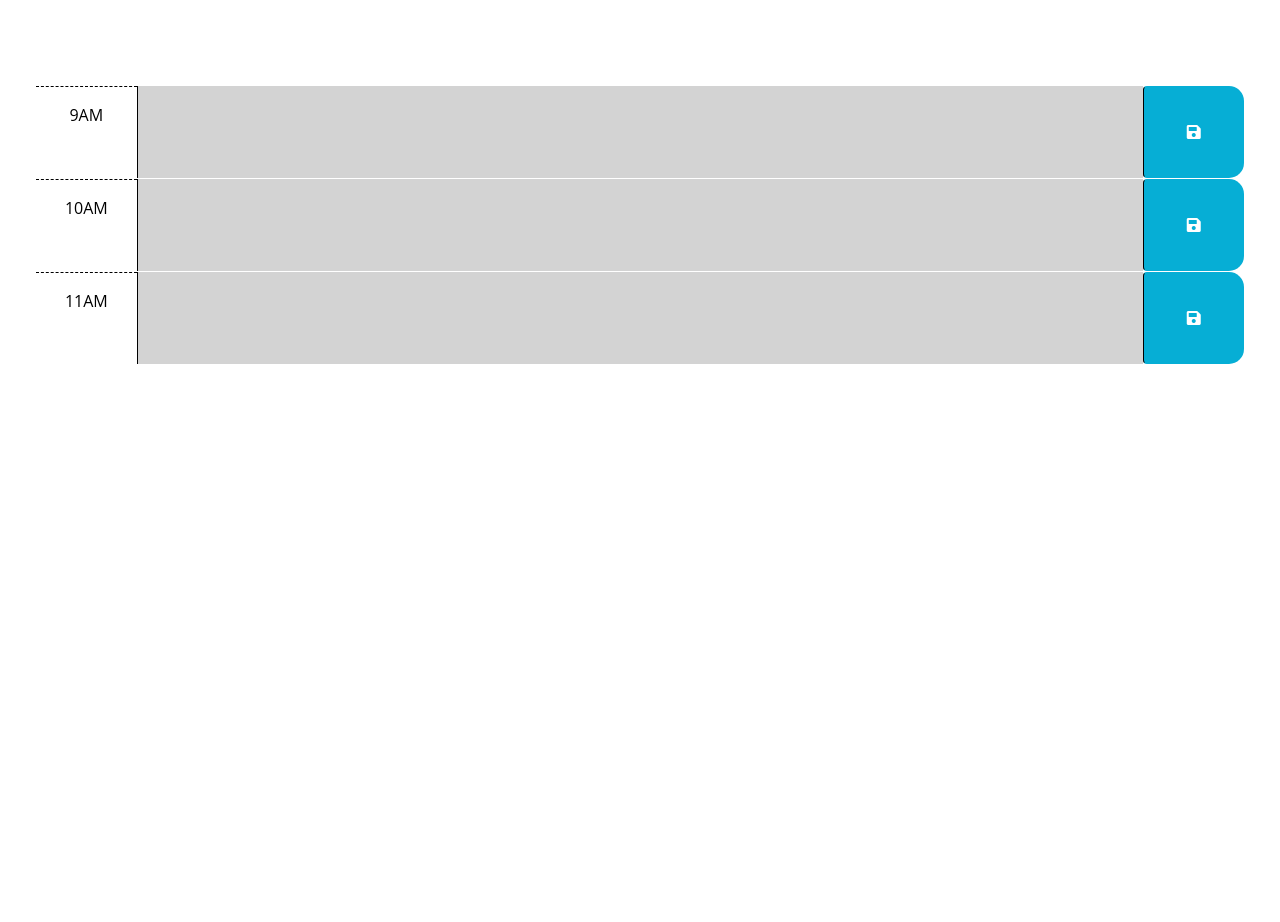
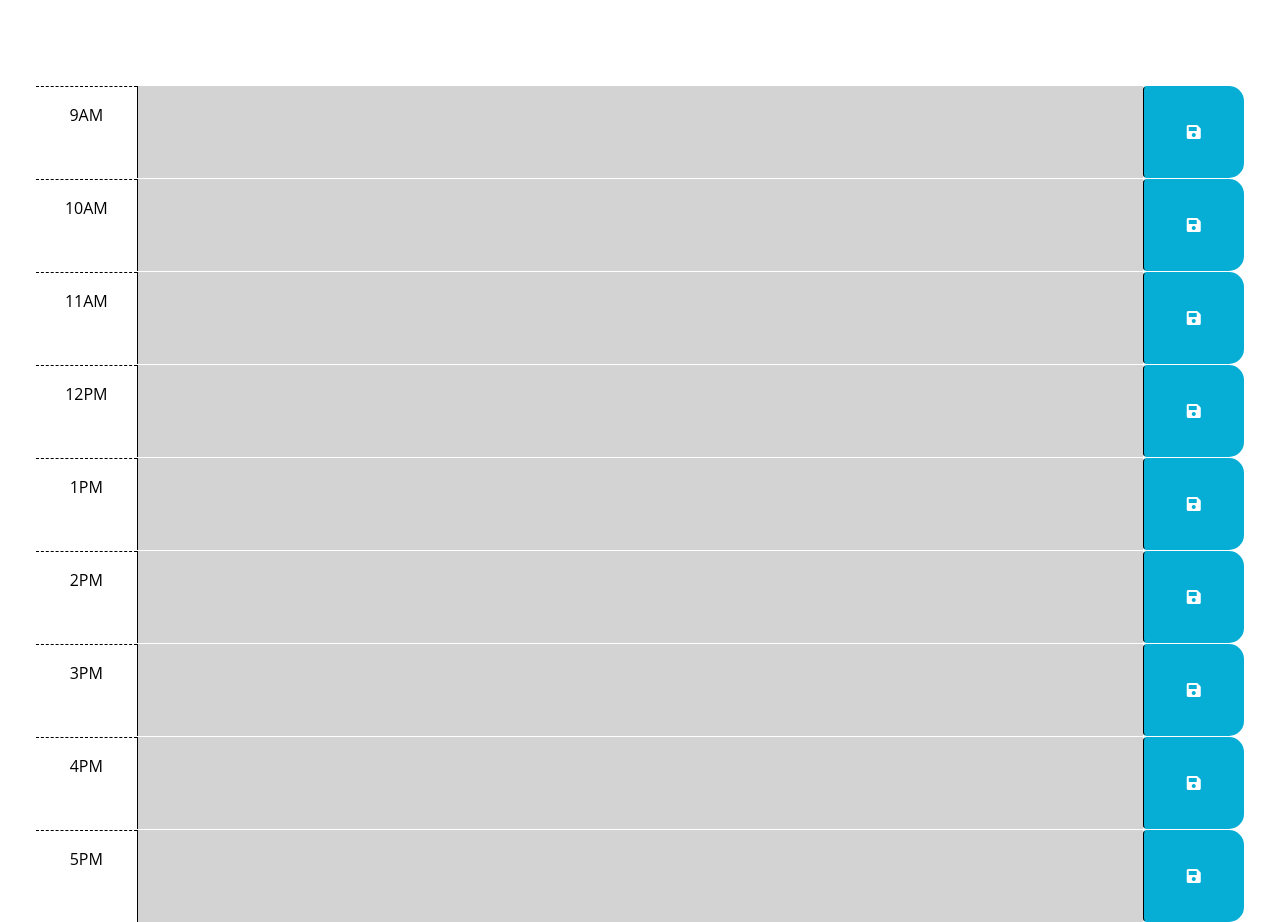
Before and after one commit to Corey-Carpenter/work-day-scheduler, a plain HTML site: page index.html in a window 1280 px wide. Shown: the part 166-1088 px from the top of the page. Before the commit the page ends 800 px from the top, so only its background shows below. Drawn offline with nearby package versions, Linux system fonts and the light colour scheme.

Commit message:
added the final hours in HTML and slightly modified js

```diff
--- a/assets/script.js
+++ b/assets/script.js
@@ -1,12 +1,9 @@
-// Wrap all code that interacts with the DOM in a call to jQuery to ensure that
-// the code isn't run until the browser has finished rendering all the elements
-// in the html.
+var eventsData;
 
-//function to set the color of blocks depending on the time of day it is
 function setHourColors() {
   var now = dayjs();
 
-  for (var i = 8; i < 17; i++) {
+  for (var i = 9; i < 18; i++) {
     if (i < now.hour()) {
       $("#hour-" + i + " textarea").addClass("past");
     } else if (i == now.hour()) {
@@ -17,15 +14,48 @@ function setHourColors() {
 }};
 
 function loadStoredData() {
+  var eventsData = JSON.parse(localStorage.getItem("calendarEvents"));
+  //sets them to blank if there's no data
+  if (!eventsData) {
+     eventsData = {
+        hour9: "",
+        hour10: "",
+        hour11: "",
+        hour12: "",
+        hour13: "",
+        hour14: "",
+        hour15: "",
+        hour16: "",
+        hour17: "",
+     }
+  }
   //TODO Load existing data from local storage
 }
 
 function handleSaveClick(event) {
+  //grab data from HTML
   var saveButton = $(event.target);
-  //TODO store thi hour's data in local storage
+  var value = hourBlock.children("textarea").val();
+  var hour = hourBlock.attr("id").split("-")[1];
+
+//modify our data object
+  eventsData["hour" + hour] = value;
+
+  //TODO store this hour's data in local storage
+  localStorage.setItem("calendarEvents", JSON.stringify(eventsData));
 }
 
 $(function() {
   setHourColors();
   loadStoredData();
 });
+
+$(".saveBtn").on("click", handleSaveClick);
+
+
+
+// Wrap all code that interacts with the DOM in a call to jQuery to ensure that
+// the code isn't run until the browser has finished rendering all the elements
+// in the html.
+
+//function to set the color of blocks depending on the time of day it is
--- a/index.html
+++ b/index.html
@@ -65,6 +65,54 @@
           <i class="fas fa-save" aria-hidden="true"></i>
         </button>
       </div>
+
+      <div id="hour-12" class="row time-block">
+        <div class="col-2 col-md-1 hour text-center py-3">12PM</div>
+        <textarea class="col-8 col-md-10 description" rows="3"> </textarea>
+        <button class="btn saveBtn col-2 col-md-1" aria-label="save">
+          <i class="fas fa-save" aria-hidden="true"></i>
+        </button>
+      </div>
+
+      <div id="hour-13" class="row time-block">
+        <div class="col-2 col-md-1 hour text-center py-3">1PM</div>
+        <textarea class="col-8 col-md-10 description" rows="3"> </textarea>
+        <button class="btn saveBtn col-2 col-md-1" aria-label="save">
+          <i class="fas fa-save" aria-hidden="true"></i>
+        </button>
+      </div>
+
+      <div id="hour-14" class="row time-block">
+        <div class="col-2 col-md-1 hour text-center py-3">2PM</div>
+        <textarea class="col-8 col-md-10 description" rows="3"> </textarea>
+        <button class="btn saveBtn col-2 col-md-1" aria-label="save">
+          <i class="fas fa-save" aria-hidden="true"></i>
+        </button>
+      </div>
+
+      <div id="hour-15" class="row time-block">
+        <div class="col-2 col-md-1 hour text-center py-3">3PM</div>
+        <textarea class="col-8 col-md-10 description" rows="3"> </textarea>
+        <button class="btn saveBtn col-2 col-md-1" aria-label="save">
+          <i class="fas fa-save" aria-hidden="true"></i>
+        </button>
+      </div>
+
+      <div id="hour-16" class="row time-block">
+        <div class="col-2 col-md-1 hour text-center py-3">4PM</div>
+        <textarea class="col-8 col-md-10 description" rows="3"> </textarea>
+        <button class="btn saveBtn col-2 col-md-1" aria-label="save">
+          <i class="fas fa-save" aria-hidden="true"></i>
+        </button>
+      </div>
+
+      <div id="hour-17" class="row time-block">
+        <div class="col-2 col-md-1 hour text-center py-3">5PM</div>
+        <textarea class="col-8 col-md-10 description" rows="3"> </textarea>
+        <button class="btn saveBtn col-2 col-md-1" aria-label="save">
+          <i class="fas fa-save" aria-hidden="true"></i>
+        </button>
+      </div>
     </div>
 
     <script src="https://cdnjs.cloudflare.com/ajax/libs/jquery/3.2.1/jquery.min.js"></script>
```
